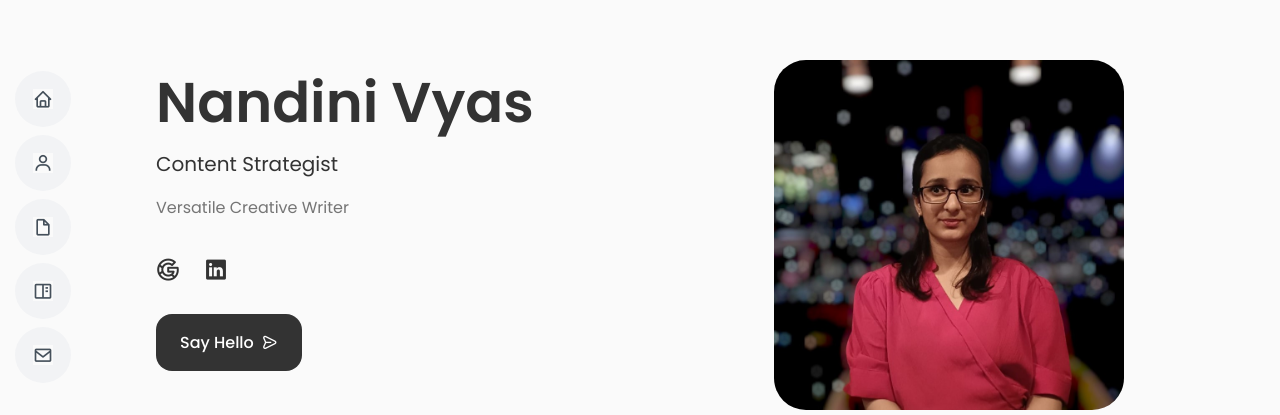
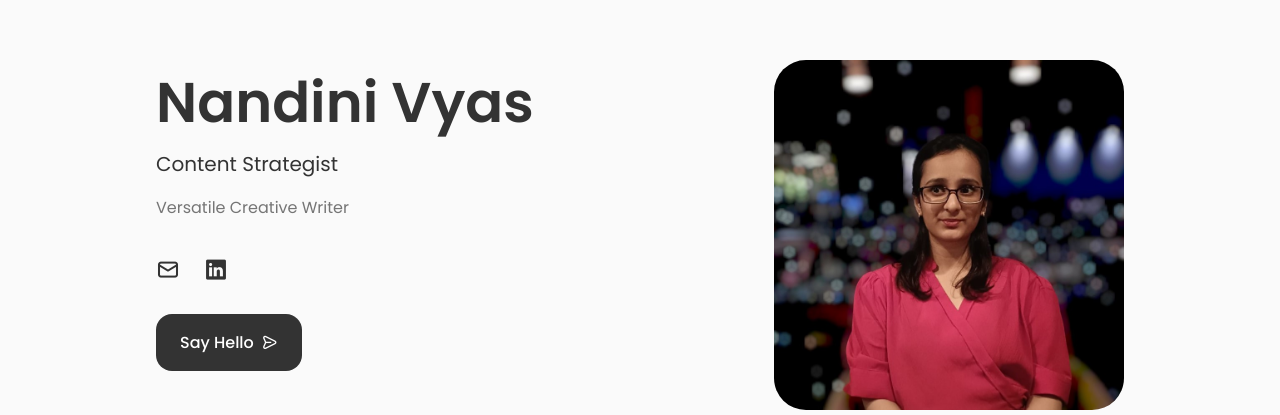
Before and after one commit to nandinivyas13/nandinivyas13.github.io, a React (Create React App) app: page / in a window 1280 px wide. Shown: the part 124-539 px from the top of the page. Built offline with nearby package versions, Linux system fonts and the light colour scheme; some icons are missing.

Commit message:
Icons changes and animations

```diff
--- a/src/assets/css/header.css
+++ b/src/assets/css/header.css
@@ -7,6 +7,17 @@
   transition: all 0.5s;
   padding: 15px;
   overflow-y: auto;
+  animation: slideInLeft 0.5s ease-in-out;
+}
+
+@keyframes slideInLeft {
+  0% {
+    transform: translateX(-100%);
+  }
+  100% {
+    transform: translateX(0);
+  }
+
 }
 
 .toggle-button {
@@ -15,7 +26,6 @@
 
 .bx  {
   font-size: 2.5rem;
-  background-color: var(--body-color);
 }
 
 #main {
--- a/src/assets/css/portfolio.css
+++ b/src/assets/css/portfolio.css
@@ -58,6 +58,7 @@
   font-size: 1rem;
   align-items: center;
   column-gap: 0.25rem;
+  margin-left: 2rem;
 }
 
 .active-portfolio {
--- a/src/components/Home.jsx
+++ b/src/components/Home.jsx
@@ -25,7 +25,7 @@
                 target="_blank"
                 rel="noopener noreferrer"
               >
-                <i className="uil uil-google"></i>
+                <i className="uil uil-envelope-alt"></i>
               </a>
 
               <a
```
